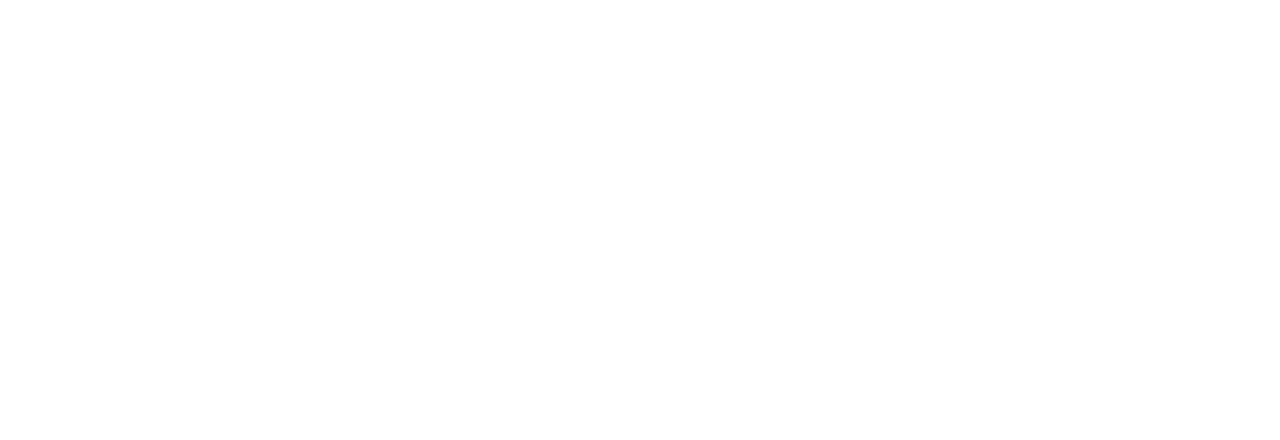
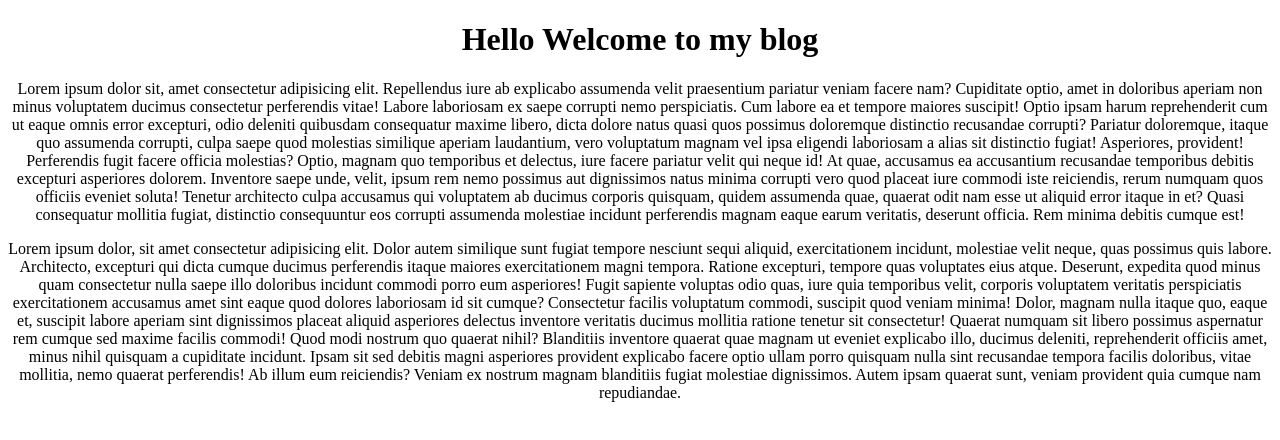
Before and after one commit to ketankshukla/portfolio-react-blog, a React (Create React App) app: page / in a window 1280 px wide. Shown: the top 440 px of the page. Built offline with nearby package versions, Linux system fonts and the light colour scheme.

Commit message:
set the HomePage route

```diff
--- a/src/App.js
+++ b/src/App.js
@@ -7,7 +7,7 @@
   return (
     <Router>
       <div className="App">
-        <Route />
+        <Route path="/" component = {HomePage} exact/>
       </div>
     </Router>
   );
```
Also changed, not shown: 1 other file (tests, documents, lock files or other folders).
